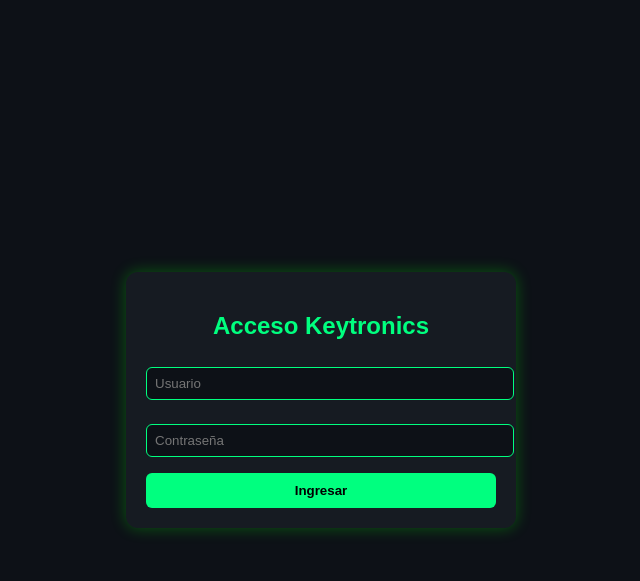
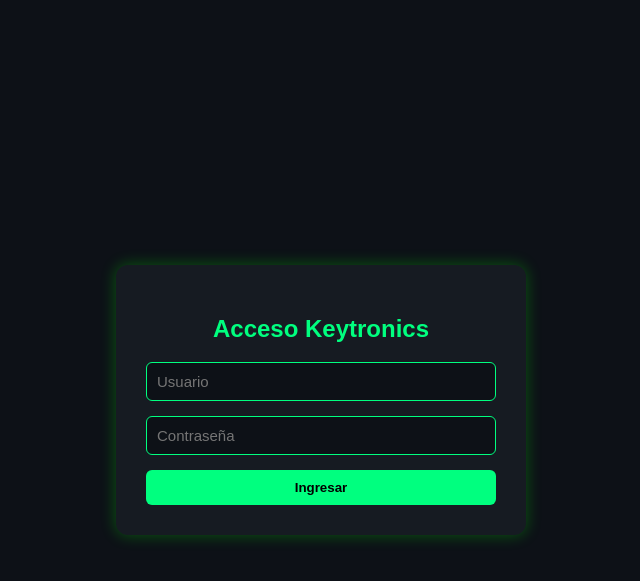
Before and after one commit to josels980410-jpg/keytronics-dashboard, a Flask app: page / in a window 1280 px wide. Shown: the top 581 px of the page, without its empty margins (319-959 px from the left). Run offline with Flask 3, Linux system fonts and the light colour scheme.

Commit message:
Actualización de estilos o textos

```diff
--- a/templates/login.html
+++ b/templates/login.html
@@ -17,7 +17,7 @@
         }
         .login-container {
             background-color: #161b22;
-            padding: 20px;
+            padding: 30px;
             border-radius: 12px;
             box-shadow: 0 0 15px rgba(0, 255, 0, 0.3);
             width: 350px;
@@ -28,14 +28,16 @@
         }
         input[type="text"], input[type="password"] {
             width: 100%;
-            padding: 8px;
-            margin: 8px 0 16px;
-            border: none;
+            box-sizing: border-box; /* <-- asegura que el padding no afecte el ancho */
+            padding: 10px;
+            margin-bottom: 15px;
+            border: 1px solid #00ff7f;
             border-radius: 6px;
             background-color: #0d1117;
             color: #fff;
-            border: 1px solid #00ff7f;
+            font-size: 15px;
         }
+
         button {
             width: 100%;
             background-color: #00ff7f;
```
